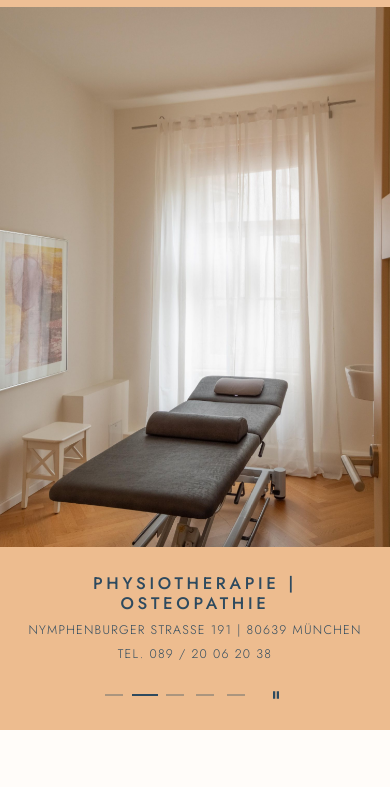
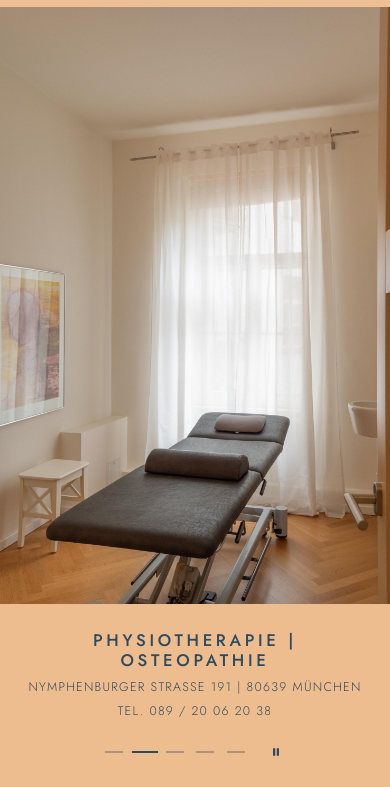
Before and after one commit to k-it-ai/therapie-n25, an Astro site: page / in a window 390 px wide. Shown: the part 57-844 px from the top of the page. Built offline with nearby package versions, Linux system fonts and the light colour scheme; Astro itself is replaced by a stand-in of ours.

Commit message:
Mobile hero fills the visible screen; fix language switch hover
- Mobile: photo + info band together take exactly the visible height (svh,
  above Safari's toolbar), no more strip of the next section below
- Language switch hover: white text on slate blue (was slate on slate)

Co-Authored-By: Claude Opus 5.5 <noreply@anthropic.com>
Claude-Session: https://claude.ai/code/session_01MYPoyRmS9PYib9mpTzqDoq

```diff
--- a/src/components/Header.astro
+++ b/src/components/Header.astro
@@ -114,7 +114,8 @@ const langHref = url(alternates ? alternates[otherLang] : t.ui.langSwitch.href);
       font-size: 0.78rem;
       letter-spacing: 0.12em;
     }
-    .lang:hover { background: var(--ink); color: #fff; }
+    /* .nav .lang: must beat `.nav a` (which sets the ink text colour) */
+    .nav .lang:hover, .nav .lang:focus-visible { background: var(--ink); color: #fff; }
     .lang-long { display: none; }
   }
 
--- a/src/components/Hero.astro
+++ b/src/components/Hero.astro
@@ -164,10 +164,19 @@ const firstTall = slides.findIndex((s) => s.set === 'tall');
   .pause.is-paused .i-play { display: block; }
   .pause.is-paused .i-pause { display: none; }
 
-  /* Mobile: image on top, info band below it (as in the mockup) */
+  /* Mobile: image on top, info band below it (as in the mockup).
+     Together they fill the visible screen exactly: svh = height with the browser bars shown,
+     so the band ends above Safari's bottom bar. */
   @media (max-width: 699px) {
-    .hero { height: auto; min-height: 0; max-height: none; display: flex; flex-direction: column; }
-    .slides { position: relative; inset: auto; height: 64svh; min-height: 380px; }
+    .hero {
+      height: calc(100vh - var(--header-h));
+      height: calc(100svh - var(--header-h));
+      min-height: 480px;
+      max-height: none;
+      display: flex;
+      flex-direction: column;
+    }
+    .slides { position: relative; inset: auto; flex: 1; min-height: 0; }
     .hero-info { position: relative; backdrop-filter: none; background: var(--apricot-300); font-size: 0.78rem; }
   }
 </style>
```
